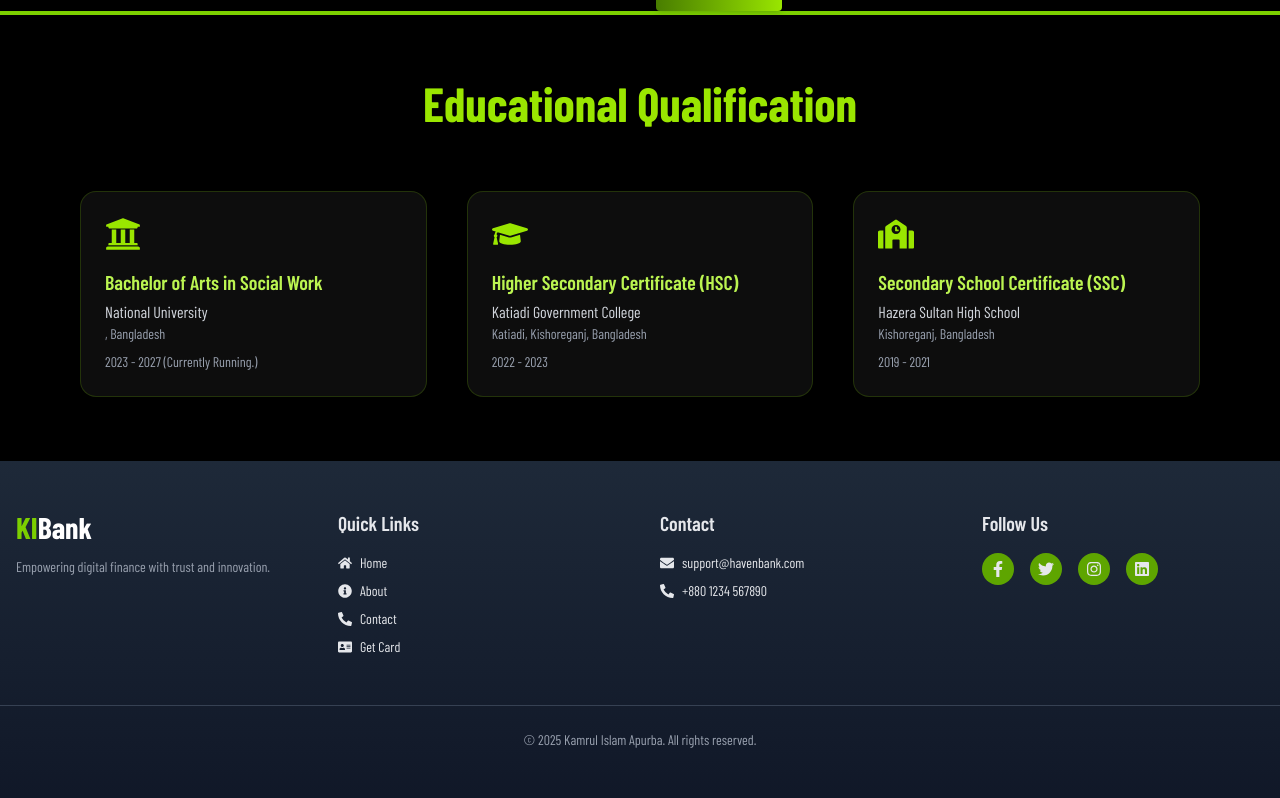
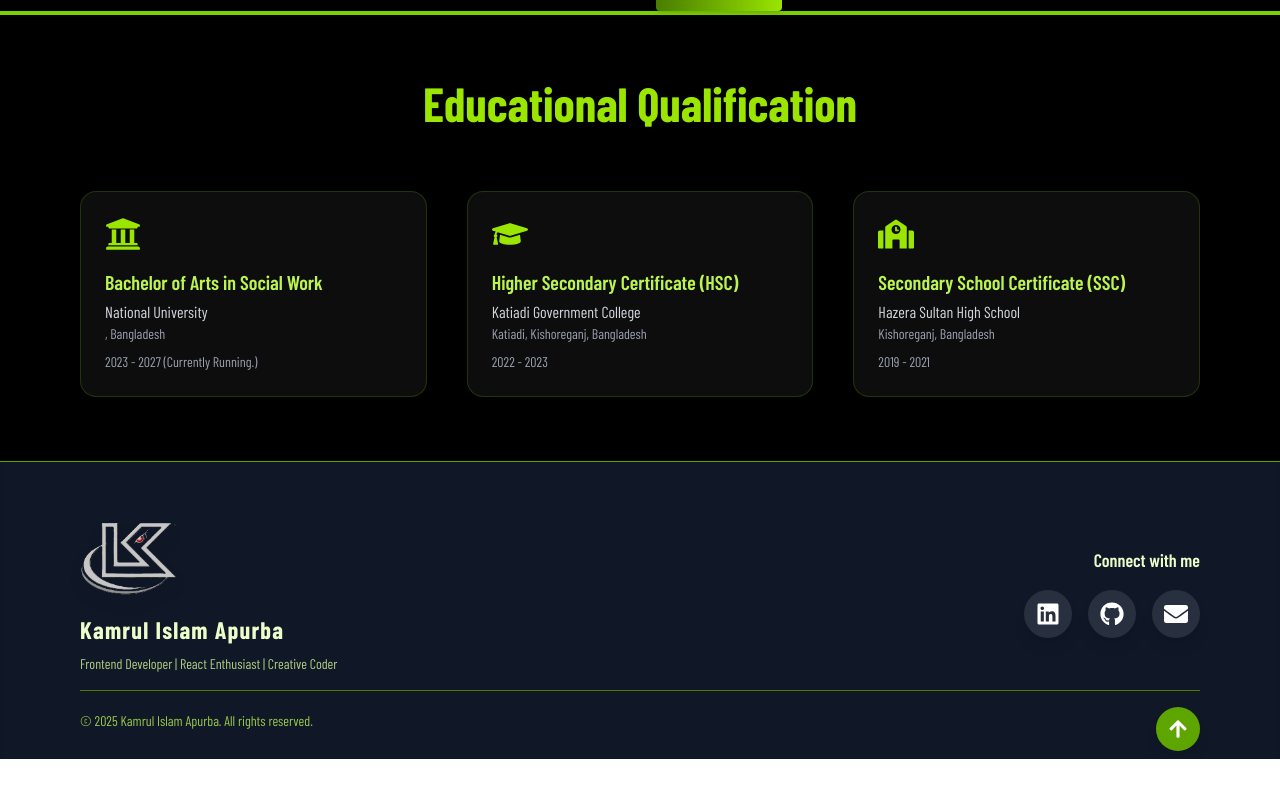
Before and after one commit to kamrul2006/-codes-raft-jt, a React (Vite) app: page / in a window 1280 px wide. Shown: the part 1113-1911 px from the top of the page. After the commit the page ends 1872 px from the top, so only its background shows below. Built offline with nearby package versions, Linux system fonts and the light colour scheme; a web font is replaced by a local one.

Commit message:
Footer Updated

```diff
--- a/src/Components/Fixd/Footer.jsx
+++ b/src/Components/Fixd/Footer.jsx
@@ -1,108 +1,80 @@
-import { Link } from "react-router-dom";
-import {
-    FaFacebookF,
-    FaTwitter,
-    FaInstagram,
-    FaLinkedin,
-    FaHome,
-    FaPhoneAlt,
-    FaEnvelope,
-    FaInfoCircle,
-    FaAddressCard,
-} from "react-icons/fa";
+import { FaLinkedin, FaGithub, FaEnvelope, FaArrowUp } from 'react-icons/fa';
+import icon from "/Fi.png";
 
 const Footer = () => {
+    const handleBackToTop = () => {
+        window.scrollTo({
+            top: 0,
+            behavior: 'smooth',
+        });
+    };
+
     return (
-        <footer className="bg-gradient-to-t from-gray-900 to-gray-800 text-gray-200 py-12 ">
-            <div className="max-w-7xl mx-auto px-4 grid grid-cols-1 sm:grid-cols-2 md:grid-cols-4 gap-10">
+        <footer className="bg-gray-900 text-white pt-12 px-6 lg:px-20 relative z-10 shadow-inner border-t border-lime-600">
+            <div className="max-w-7xl mx-auto grid md:grid-cols-2 gap-12 items-center justify-between">
 
-                {/* Brand */}
-                <div>
-                    <h1 className="text-3xl font-bold text-white mb-3">
-                        <span className="text-lime-500">KI</span>Bank
+                {/* Logo & Name */}
+                <div className="flex flex-col items-center md:items-start text-center md:text-left gap-2">
+                    <img src={icon} alt="Logo" className="w-24 h-24 object-contain drop-shadow-xl" />
+                    <h1 className="text-2xl font-extrabold tracking-wider text-lime-100 hover:text-lime-300 transition duration-300">
+                        Kamrul Islam Apurba
                     </h1>
-                    <p className="text-sm text-gray-400">
-                        Empowering digital finance with trust and innovation.
+                    <p className="text-sm text-lime-200 opacity-80">
+                        Frontend Developer | React Enthusiast | Creative Coder
                     </p>
                 </div>
 
-                {/* Links */}
-                <div>
-                    <h3 className="text-xl font-semibold mb-4">Quick Links</h3>
-                    <ul className="space-y-2 text-sm">
-                        <li>
-                            <Link to="/" className="flex items-center gap-2 hover:text-lime-400">
-                                <FaHome /> Home
-                            </Link>
-                        </li>
-                        <li>
-                            <Link to="/about" className="flex items-center gap-2 hover:text-lime-400">
-                                <FaInfoCircle /> About
-                            </Link>
-                        </li>
-                        <li>
-                            <Link to="/contact" className="flex items-center gap-2 hover:text-lime-400">
-                                <FaPhoneAlt /> Contact
-                            </Link>
-                        </li>
-                        <li>
-                            <Link to="/get-card" className="flex items-center gap-2 hover:text-lime-400">
-                                <FaAddressCard /> Get Card
-                            </Link>
-                        </li>
-                    </ul>
-                </div>
-
-                {/* Contact Info */}
-                <div>
-                    <h3 className="text-xl font-semibold mb-4">Contact</h3>
-                    <p className="text-sm flex items-center gap-2 mb-2">
-                        <FaEnvelope /> support@havenbank.com
-                    </p>
-                    <p className="text-sm flex items-center gap-2">
-                        <FaPhoneAlt /> +880 1234 567890
-                    </p>
-                </div>
-
-                {/* Socials */}
-                <div>
-                    <h3 className="text-xl font-semibold mb-4">Follow Us</h3>
-                    <div className="flex gap-4">
+                {/* Social Icons */}
+                <div className="flex flex-col items-center md:items-end gap-4">
+                    <h2 className="text-lg font-semibold text-lime-100">Connect with me</h2>
+                    <div className="flex gap-4 text-2xl">
                         <a
-                            href="#"
-                            className="bg-lime-600 hover:bg-lime-700 p-2 rounded-full transition"
-                            aria-label="Facebook"
+                            href="https://www.linkedin.com"
+                            target="_blank"
+                            rel="noopener noreferrer"
+                            title="LinkedIn"
+                            className="p-3 rounded-full bg-white/10 hover:bg-lime-500/30 transition-all hover:scale-110 shadow-lg"
                         >
-                            <FaFacebookF />
+                            <FaLinkedin />
                         </a>
                         <a
-                            href="#"
-                            className="bg-lime-600 hover:bg-lime-700 p-2 rounded-full transition"
-                            aria-label="Twitter"
+                            href="https://github.com/kamrul2006"
+                            target="_blank"
+                            rel="noopener noreferrer"
+                            title="GitHub"
+                            className="p-3 rounded-full bg-white/10 hover:bg-lime-500/30 transition-all hover:scale-110 shadow-lg"
                         >
-                            <FaTwitter />
+                            <FaGithub />
                         </a>
                         <a
-                            href="#"
-                            className="bg-lime-600 hover:bg-lime-700 p-2 rounded-full transition"
-                            aria-label="Instagram"
+                            href="mailto:kamrulislamapurba@gmail.com"
+                            title="Email"
+                            className="p-3 rounded-full bg-white/10 hover:bg-lime-500/30 transition-all hover:scale-110 shadow-lg"
                         >
-                            <FaInstagram />
-                        </a>
-                        <a
-                            href="#"
-                            className="bg-lime-600 hover:bg-lime-700 p-2 rounded-full transition"
-                            aria-label="LinkedIn"
-                        >
-                            <FaLinkedin />
+                            <FaEnvelope />
                         </a>
                     </div>
                 </div>
             </div>
 
-            {/* Bottom Copyright */}
-            <div className="text-center text-sm text-gray-400 mt-12 border-t border-gray-700 pt-6">
-                &copy; {new Date().getFullYear()} Kamrul Islam Apurba. All rights reserved.
+
+            <hr className="border-lime-700 my-4" />
+
+            {/* Footer Bottom */}
+            <div className="text-right flex justify-between items-center">
+                <p className="text-center text-sm text-lime-300 opacity-80 pb-6">
+                    &copy; {new Date().getFullYear()} Kamrul Islam Apurba. All rights reserved.
+                </p>
+
+                {/* Back to Top Button  */}
+
+                <button
+                    onClick={handleBackToTop}
+                    title="Back to Top"
+                    className="p-3 mb-2 rounded-full bg-lime-600 hover:bg-lime-500 text-white text-xl shadow-lg transition-all transform hover:scale-110"
+                >
+                    <FaArrowUp />
+                </button>
             </div>
         </footer>
     );
```
